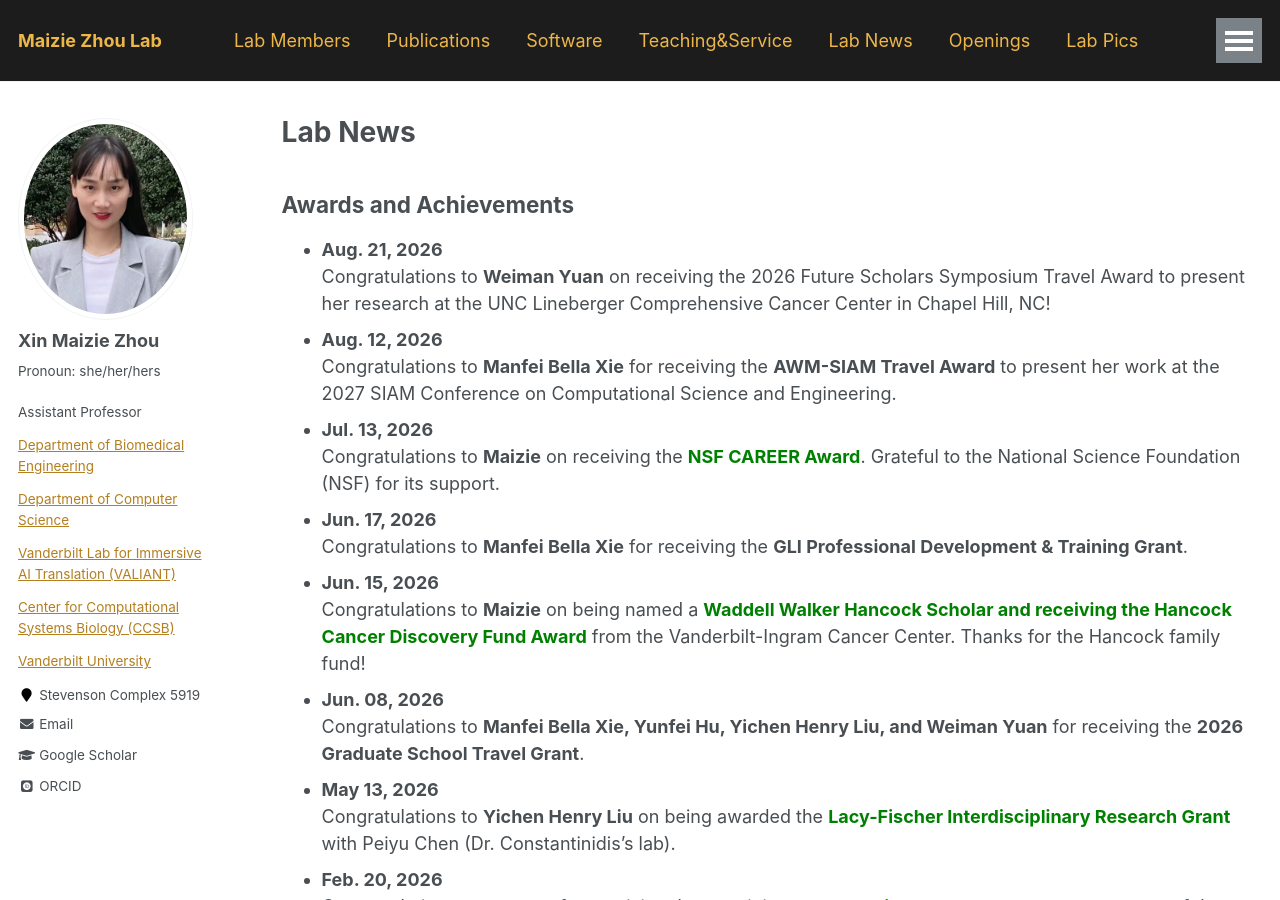
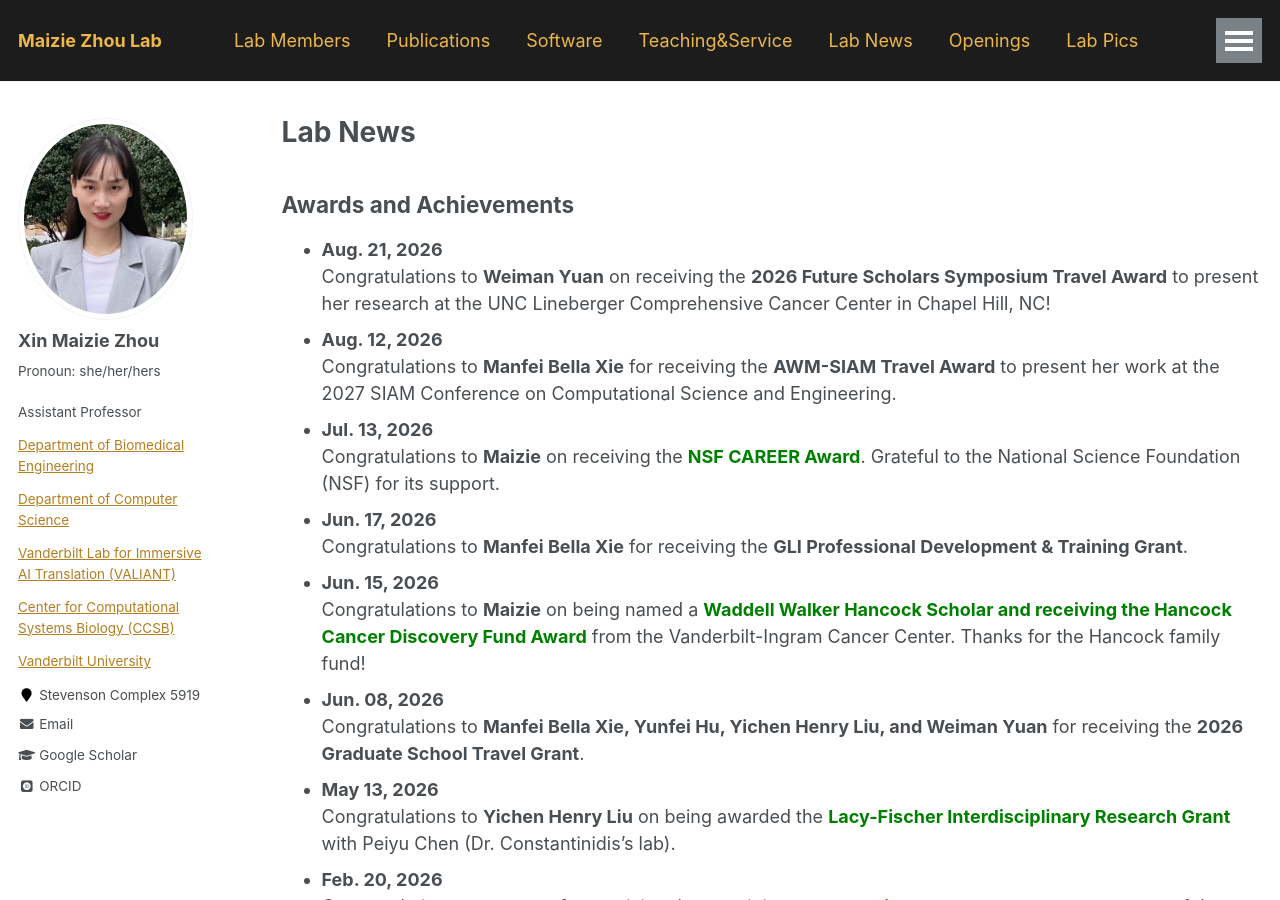
Before and after one commit to maiziezhoulab/Maiziezhoulab.github.io, a Jekyll site: the page built from _pages/LabNews.md, in a window 1280 px wide and 900 px high. Built offline with Jekyll 4.4.1, drawn with Linux system fonts in a browser that asks for light colours; some web fonts are replaced.

Commit message:
Update LabNews.md

```diff
--- a/_pages/LabNews.md
+++ b/_pages/LabNews.md
@@ -7,7 +7,7 @@ author_profile: true
 
 ## Awards and Achievements
 - **Aug. 21, 2026**
-  Congratulations to **Weiman Yuan** on receiving the 2026 Future Scholars Symposium Travel Award to present her research at the UNC Lineberger Comprehensive Cancer Center in Chapel Hill, NC!
+  Congratulations to **Weiman Yuan** on receiving the **2026 Future Scholars Symposium Travel Award** to present her research at the UNC Lineberger Comprehensive Cancer Center in Chapel Hill, NC!
 - **Aug. 12, 2026**
   Congratulations to **Manfei Bella Xie** for receiving the **AWM-SIAM Travel Award** to present her work at the 2027 SIAM Conference on Computational Science and Engineering.
 - **Jul. 13, 2026**
```
